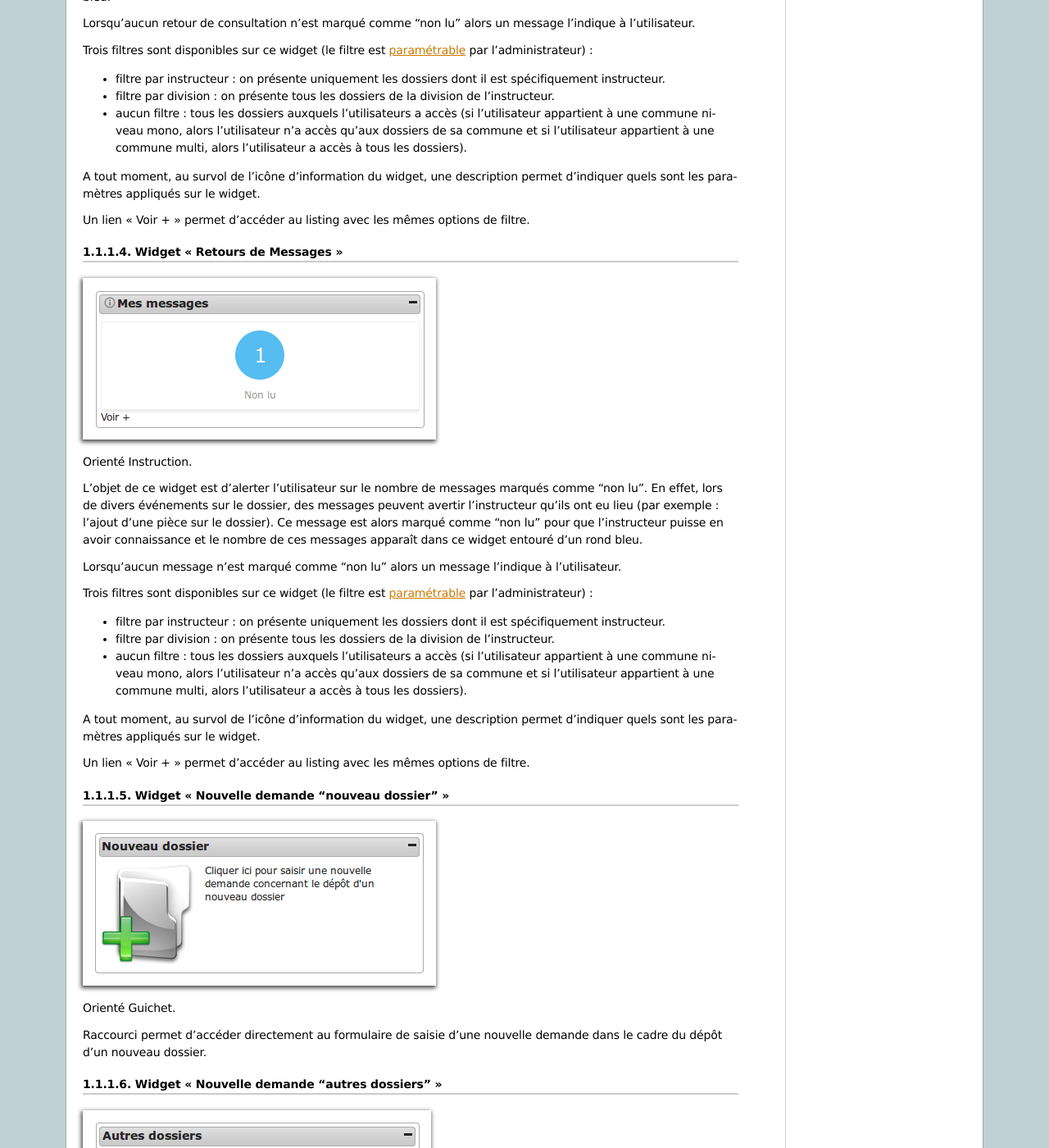
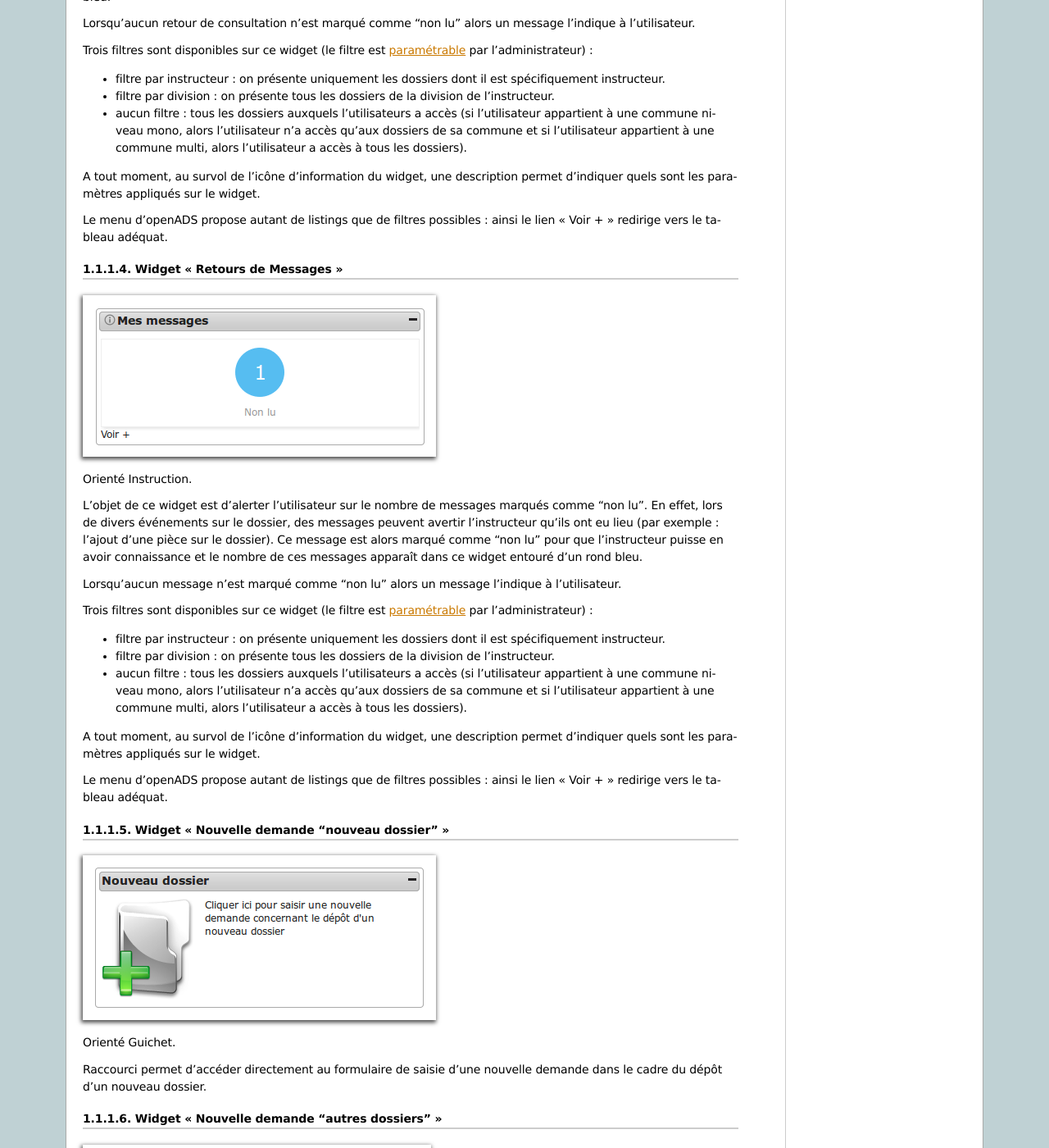
Before and after one commit to mpavaux/openads-documentation, a Sphinx documentation site: the page built from source/manuel_utilisateur/ergonomie/index.rst, in a window 1280 px wide and 1400 px high, scrolled down 2155 px. Shown: the whole window at 82% size. Built offline with Sphinx 7.4.7, drawn with Linux system fonts in a browser that asks for light colours.

Commit message:
Correction du lien "Voir +" disponible dans les widgets.

```diff
--- a/source/manuel_utilisateur/ergonomie/index.rst
+++ b/source/manuel_utilisateur/ergonomie/index.rst
@@ -81,7 +81,7 @@
 
 A tout moment, au survol de l'icône d'information du widget, une description permet d'indiquer quels sont les paramètres appliqués sur le widget.
 
-Un lien "Voir +" permet d'accéder au listing avec les mêmes options de filtre.
+Le menu d'openADS propose autant de listings que de filtres possibles : ainsi le lien "Voir +" redirige vers le tableau adéquat.
 
 
 .. _widget_messages_retours:
@@ -105,7 +105,7 @@
 
 A tout moment, au survol de l'icône d'information du widget, une description permet d'indiquer quels sont les paramètres appliqués sur le widget.
 
-Un lien "Voir +" permet d'accéder au listing avec les mêmes options de filtre.
+Le menu d'openADS propose autant de listings que de filtres possibles : ainsi le lien "Voir +" redirige vers le tableau adéquat.
 
 
 .. _widget_nouvelle_demande_nouveau_dossier:
```
